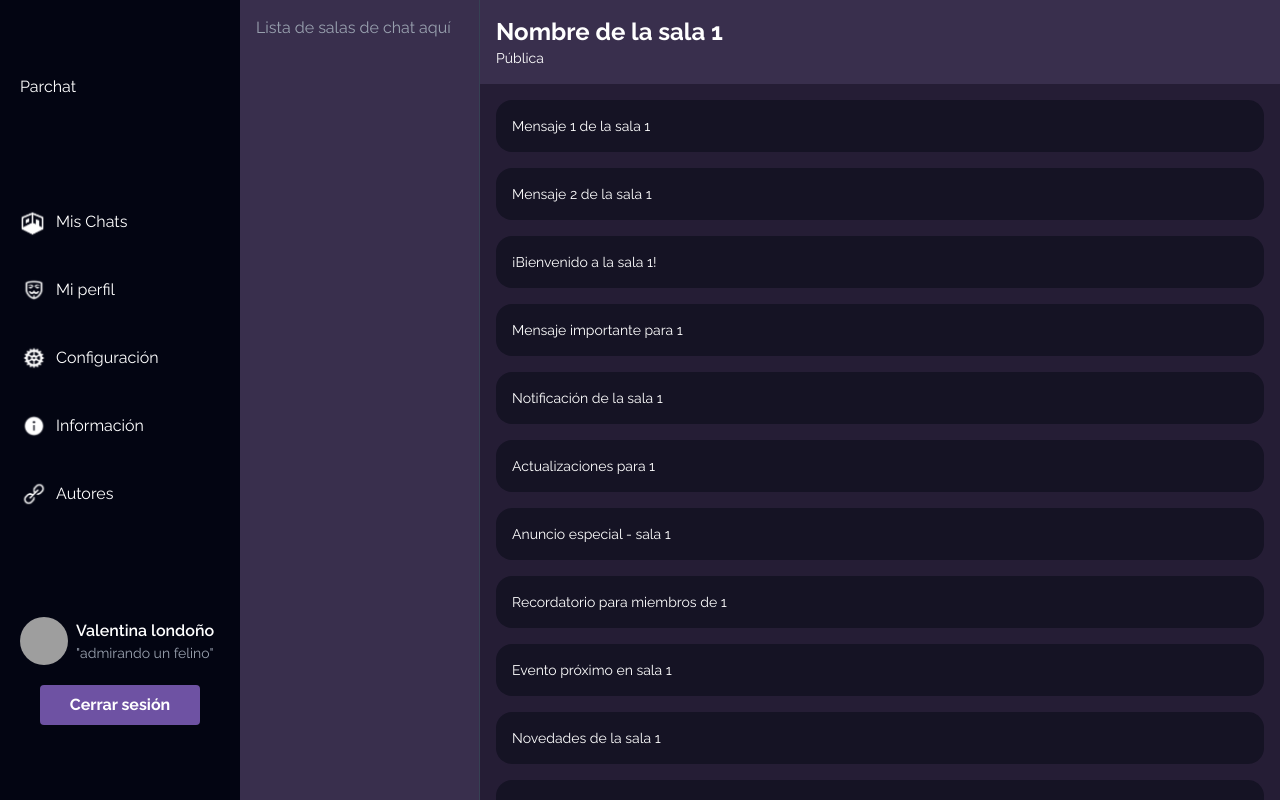
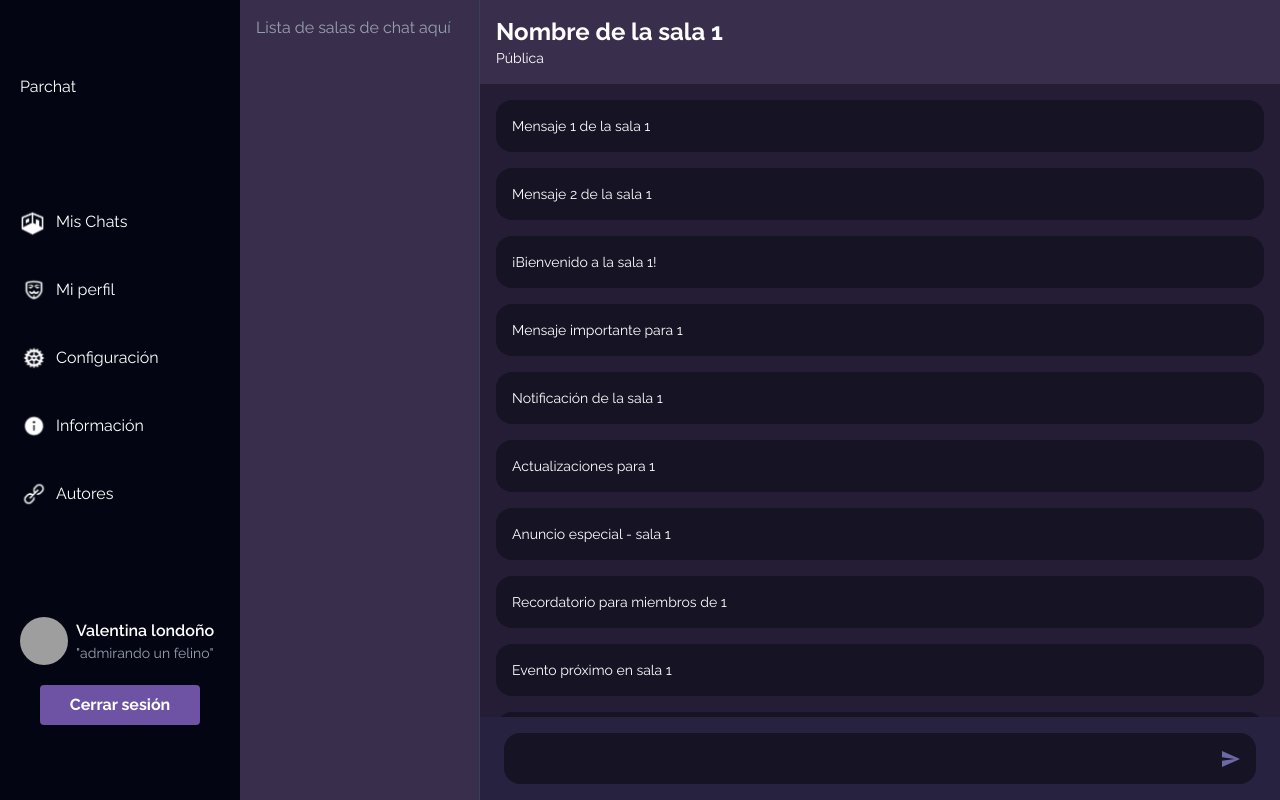
Before and after one commit to Parchat/frontend, a Next.js app: page /dashboard/room/1 in a window 1280 px wide. Built offline with nearby package versions, Linux system fonts and the light colour scheme; grey boxes are pictures that could not be loaded.

Commit message:
Fix overflow and mobile styles ni room view

```diff
--- a/app/(protected)/dashboard/room/[id]/page.tsx
+++ b/app/(protected)/dashboard/room/[id]/page.tsx
@@ -11,7 +11,7 @@ interface RouterProps {
 export default async function RoomPage({ params }: RouterProps) {
   const { id } = await params;
   return (
-    <div className="grid grid-rows-[auto_1fr_auto] w-full">
+    <div className="grid grid-rows-[auto_1fr_auto] w-full h-full overflow-auto">
       <div className="p-4 bg-semidarkpurple w-full">
         <h2 className="text-2xl font-bold">Nombre de la sala {id}</h2>
         <p className="text-sm">Pública</p>
--- a/app/(protected)/dashboard/room/_components/MessagesList.tsx
+++ b/app/(protected)/dashboard/room/_components/MessagesList.tsx
@@ -5,7 +5,7 @@ interface Props {
 export default async function MessagesList({ id }: Props) {
   const messages = await fetchMessages(id);
   return (
-    <div className="overflow-y-auto p-4 overflow-auto">
+    <div className="p-4 h-full overflow-auto">
       {messages.map(msg => (
         <div key={msg} className="bg-darkblue-2 p-4 rounded-2xl mb-4">
           <p className="text-sm">{msg}</p>
--- a/app/(protected)/dashboard/room/layout.tsx
+++ b/app/(protected)/dashboard/room/layout.tsx
@@ -6,7 +6,7 @@ export default function RoomLayout({
   children: React.ReactNode;
 }>) {
   return (
-    <div className="flex lg:grid lg:grid-cols-[15rem_auto] h-screen w-full overflow-auto bg-darkpurple">
+    <div className="flex lg:grid lg:grid-cols-[15rem_auto] h-screen w-full overflow-hidden bg-darkpurple">
       <AsideRoom />
       {children}
     </div>
--- a/app/(protected)/layout.tsx
+++ b/app/(protected)/layout.tsx
@@ -7,10 +7,9 @@ export default function ProtectedLayout({
 }>) {
   return (
     <div>
-      <main className="text-white flex flex-col lg:grid lg:grid-cols-[15rem_auto] h-screen w-screen bg-darkpurple">
+      <main className="text-white flex flex-col-reverse lg:grid lg:grid-cols-[15rem_auto] h-screen w-screen bg-darkpurple">
         <AsideDashboard />
         {children}
-        <div className="block lg:hidden h-10 rounded-2xl w-full bg-darkblue" />
       </main>
     </div>
   );
--- a/app/_components/AsideDashboard.tsx
+++ b/app/_components/AsideDashboard.tsx
@@ -73,7 +73,7 @@ export default function AsideDashboard() {
       )}
       {/* Mobile aside */}
       {isMobileLg && (
-        <aside className="absolute lg:hidden bottom-0 left-0 right-0 h-10 flex justify-between items-center">
+        <aside className="lg:hidden h-10 flex justify-between items-center">
           <nav className="w-full h-full">
             <ul className="w-full h-full grid grid-cols-5 bg-darkblue rounded-tl-2xl rounded-tr-2xl items-center justify-items-center">
               <li>
--- a/app/_components/AsideRoom.tsx
+++ b/app/_components/AsideRoom.tsx
@@ -1,6 +1,6 @@
 export default function AsideRoom() {
   return (
-    <aside className="hidden lg:flex flex-col w-60 bg-semidarkpurple h-screen border-r border-gray-700">
+    <aside className="hidden lg:flex flex-col w-60 bg-semidarkpurple h-full border-r border-gray-700">
       <div className="flex flex-col p-4 overflow-y-auto">
         {/* Aquí puedes agregar la lista de salas de chat */}
         <p className="text-gray-400">Lista de salas de chat aquí</p>
```
